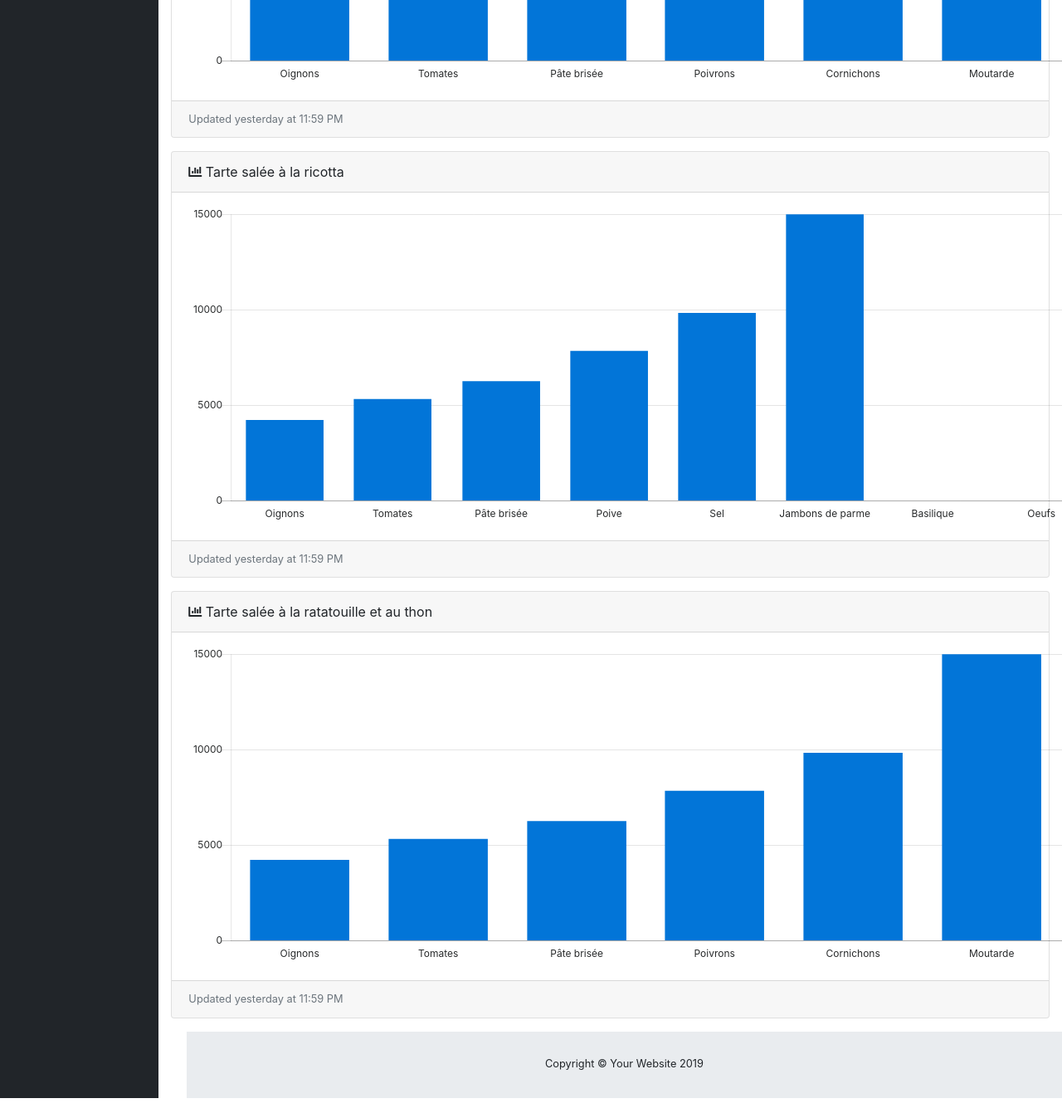
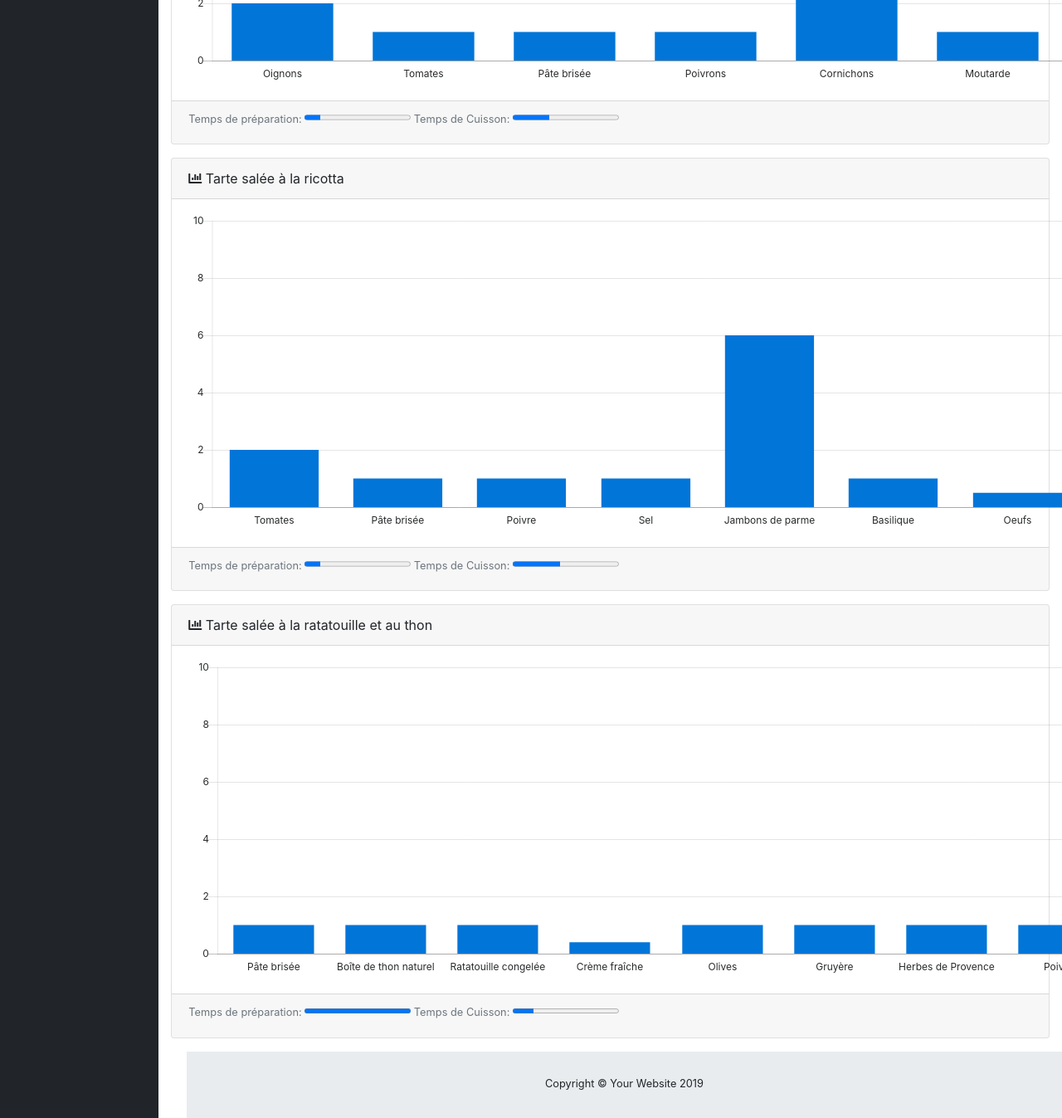
Before and after one commit to Aemiyh/POM_recipe, a website with bundled scripts: page dashboard/index.html in a window 1280 px wide. Shown: the part 420-1767 px from the top of the page at 83% size. Before the commit the page ends 1743 px from the top, so only its background shows below. Built offline with nearby package versions, Linux system fonts and the light colour scheme.

Commit message:
gestion de temps

```diff
--- a/dashboard/index.html
+++ b/dashboard/index.html
@@ -26,7 +26,7 @@
 
         <nav class="navbar navbar-expand navbar-dark bg-dark static-top">
 
-            <a class="navbar-brand mr-1" href="index.html">Start Bootstrap</a>
+            <a class="navbar-brand mr-1" href="index.html">Cooking Similarity</a>
 
             <button class="btn btn-link btn-sm text-white order-1 order-sm-0" id="sidebarToggle" href="#">
                 <i class="fas fa-bars"></i>
@@ -54,12 +54,25 @@
 
             <!-- Sidebar -->
             <ul class="sidebar navbar-nav">
+                <!--  Colonne à gauche-->
+                <select>
+                    <option value="tartes">Tartes</option>
+                    <option value="pizza">Pizza</option>
+                    <option value="macarons">Macarons</option>
+                </select>
+                <br>
+               <div class="">
+
+               </div>
+
+
+
             </ul>
 
             <div id="content-wrapper">
 
                 <div class="container-fluid">
-                    <!-- Area Chart Example - Tarte 2-->
+                    <!-- Area Chart Example - Tarte 1-->
                     <div class="card mb-3">
                         <div class="card-header">
                             <i class="fas fa-chart-bar"></i>
@@ -67,7 +80,13 @@
                         <div class="card-body">
                             <canvas id="myBarChart" width="100%" height="30"></canvas>
                         </div>
-                        <div class="card-footer small text-muted">Updated yesterday at 11:59 PM</div>
+                        <!-- <div class="card-footer small text-muted">Updated yesterday at 11:59 PM</div> -->
+                        <div class="card-footer small text-muted">
+                                <label for="file" padding-right: 10px; font-size: 1rem;>Temps de préparation:</label>
+                                <progress id="file" max="100" value="15"> 15% </progress>
+                                <label for="file" padding-right: 10px; font-size: 1rem;>Temps de Cuisson:</label>
+                                <progress id="file" max="100" value="35"> 35% </progress>
+                        </div>
                     </div>
                     <!-- Area Chart Example - Tarte 2-->
                     <div class="card mb-3">
@@ -77,9 +96,15 @@
                         <div class="card-body">
                             <canvas id="myBarChart2" width="100%" height="30"></canvas>
                         </div>
-                        <div class="card-footer small text-muted">Updated yesterday at 11:59 PM</div>
+                        <!-- <div class="card-footer small text-muted">Updated yesterday at 11:59 PM</div> -->
+                        <div class="card-footer small text-muted">
+                                <label for="file" padding-right: 10px; font-size: 1rem;>Temps de préparation:</label>
+                                <progress id="file" max="100" value="15"> 15% </progress>
+                                <label for="file" padding-right: 10px; font-size: 1rem;>Temps de Cuisson:</label>
+                                <progress id="file" max="100" value="45"> 45% </progress>
+                            </div>
                     </div>
-                                        <!-- Area Chart Example - Tarte 2-->
+                                        <!-- Area Chart Example - Tarte 3-->
                     <div class="card mb-3">
                         <div class="card-header">
                             <i class="fas fa-chart-bar"></i>
@@ -87,7 +112,13 @@
                         <div class="card-body">
                             <canvas id="myBarChart3" width="100%" height="30"></canvas>
                         </div>
-                        <div class="card-footer small text-muted">Updated yesterday at 11:59 PM</div>
+                        <!-- <div class="card-footer small text-muted">Updated yesterday at 11:59 PM</div> -->
+                        <div class="card-footer small text-muted">
+                            <label for="file" padding-right: 10px; font-size: 1rem;>Temps de préparation:</label>
+                            <progress id="file" max="100" value="100"> 100% </progress>
+                            <label for="file" padding-right: 10px; font-size: 1rem;>Temps de Cuisson:</label>
+                            <progress id="file" max="100" value="20"> 20% </progress>
+                        </div>
                     </div>
                 </div>
                 <!-- /.container-fluid -->
--- a/dashboard/js/demo/chart-bar-demo.js
+++ b/dashboard/js/demo/chart-bar-demo.js
@@ -12,26 +12,26 @@
       label: "Ingredient",
       backgroundColor: "rgba(2,117,216,1)",
       borderColor: "rgba(2,117,216,1)",
-      data: [4215, 5312, 6251, 7841, 9821, 14984],
+      data: [2, 1, 1, 1, 6, 1, 0.5, 1],
     }],
   },
   options: {
     scales: {
       xAxes: [{
         time: {
-          unit: 'month'
+          unit: 'Kg'
         },
         gridLines: {
           display: false
         },
         ticks: {
-          maxTicksLimit: 10
+          maxTicksLimit: 12
         }
       }],
       yAxes: [{
         ticks: {
           min: 0,
-          max: 15000,
+          max: 10,
           maxTicksLimit: 5
         },
         gridLines: {
@@ -50,19 +50,19 @@
 var myLineChart = new Chart(ctx, {
   type: 'bar',
   data: {
-    labels: ["Oignons", "Tomates", "Pâte brisée", "Poive", "Sel", "Jambons de parme", "Basilique", "Oeufs", "Pot de ricotta"],
+    labels: ["Tomates", "Pâte brisée", "Poivre", "Sel", "Jambons de parme", "Basilique", "Oeufs", "Pot de ricotta"],
     datasets: [{
       label: "Ingredient",
       backgroundColor: "rgba(2,117,216,1)",
       borderColor: "rgba(2,117,216,1)",
-      data: [4215, 5312, 6251, 7841, 9821, 14984],
+      data: [2, 1, 1, 1, 6, 1, 0.5, 1],
     }],
   },
   options: {
     scales: {
       xAxes: [{
         time: {
-          unit: 'month'
+          unit: 'Kg'
         },
         gridLines: {
           display: false
@@ -74,7 +74,7 @@
       yAxes: [{
         ticks: {
           min: 0,
-          max: 15000,
+          max: 10,
           maxTicksLimit: 5
         },
         gridLines: {
@@ -93,31 +93,31 @@
 var myLineChart = new Chart(ctx, {
   type: 'bar',
   data: {
-    labels: ["Oignons", "Tomates", "Pâte brisée", "Poivrons", "Cornichons", "Moutarde", "Fromage rapée"],
+    labels: ["Pâte brisée", "Boîte de thon naturel", "Ratatouille congelée", "Crème fraîche", "Olives", "Gruyère","Herbes de Provence", "Poivre", "Sel"],
     datasets: [{
       label: "Ingredient",
       backgroundColor: "rgba(2,117,216,1)",
       borderColor: "rgba(2,117,216,1)",
-      data: [4215, 5312, 6251, 7841, 9821, 14984],
+      data: [1, 1, 1, 0.4, 1, 1, 1, 1, 1],
     }],
   },
   options: {
     scales: {
       xAxes: [{
         time: {
-          unit: 'month'
+          unit: 'Kg'
         },
         gridLines: {
           display: false
         },
         ticks: {
-          maxTicksLimit: 6
+          maxTicksLimit: 12
         }
       }],
       yAxes: [{
         ticks: {
           min: 0,
-          max: 15000,
+          max: 10,
           maxTicksLimit: 5
         },
         gridLines: {
```
